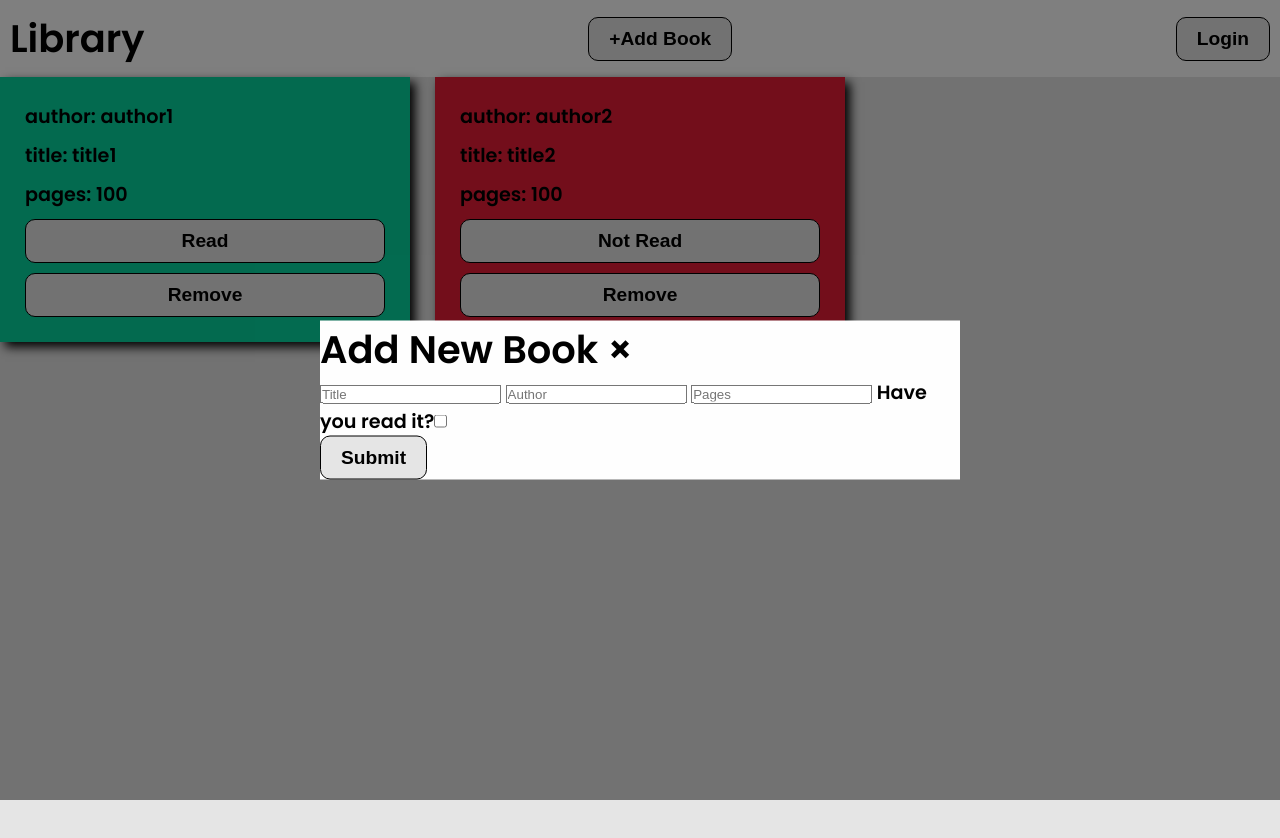
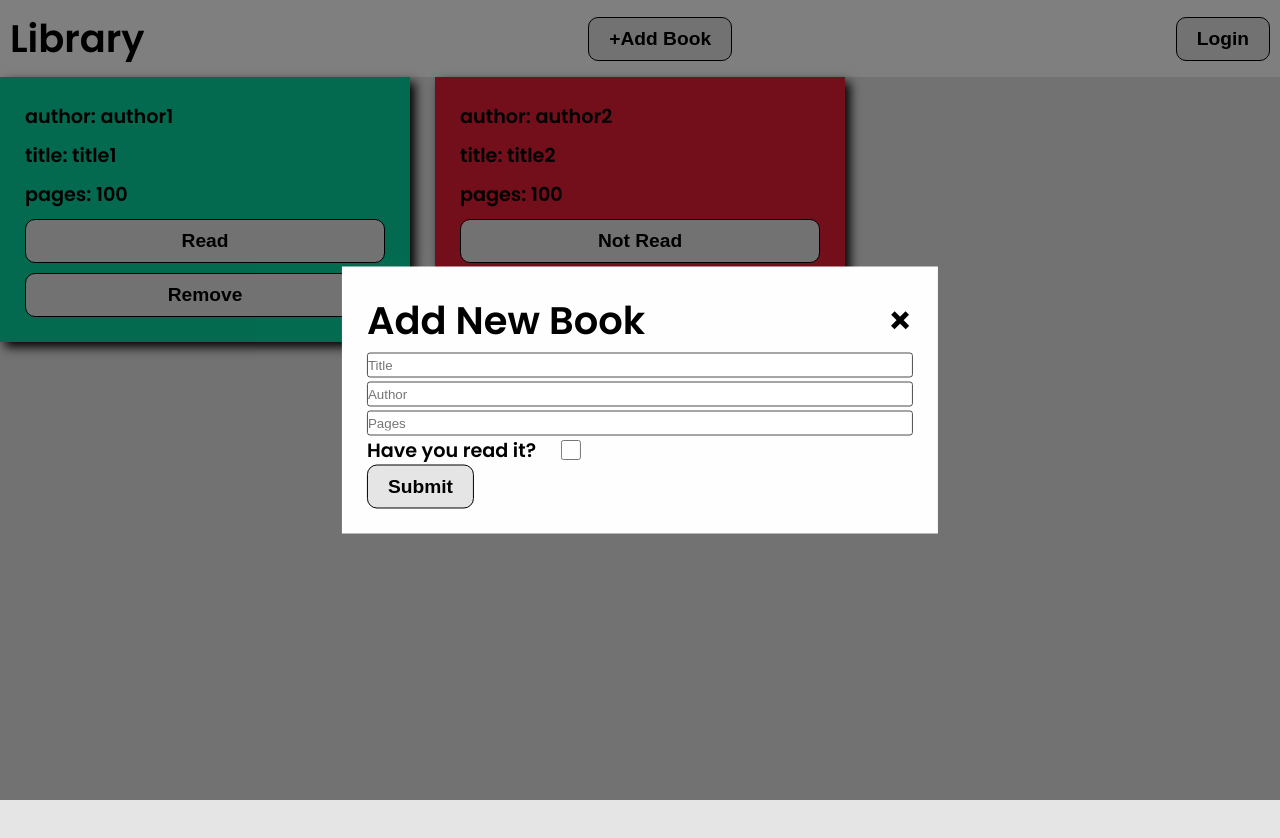
Before and after one commit to Apestein/Library, a plain HTML site: page index.html in a window 1280 px wide. Both pictures are taken after a click on the button "+Add Book". Drawn offline with Linux system fonts and the light colour scheme.

Commit message:
Add style for modal

```diff
--- a/script.js
+++ b/script.js
@@ -3,7 +3,9 @@ const main = document.querySelector('main')
 const modal = document.querySelector('.modal')
 const addBtn = document.querySelector('.add-book')
 const form = document.querySelector('.add-form')
+const modalX = document.querySelector('span')
 
+modalX.onclick = () => modal.style.display = 'none'
 addBtn.onclick = () => modal.style.display = 'block'
 form.onsubmit = (e) => {
     e.preventDefault()
--- a/style.css
+++ b/style.css
@@ -68,4 +68,26 @@ button {
     top: 50%;
     left: 50%;
     transform: translate(-50%, -50%);
+    padding: var(--small-gap);
 }
+.add-form>h1 {
+    display: flex;
+    justify-content: space-between;
+}
+span:hover {
+    cursor: pointer;
+}
+input {
+    width: 100%;
+    height: 25px;
+    border: 1px solid rgb(77, 77, 77);
+    border-radius: 3px;
+}
+label {
+    display: flex;
+    gap: var(--small-gap);
+    align-items: center;
+}
+#read {
+    width: 20px;
+}
```
